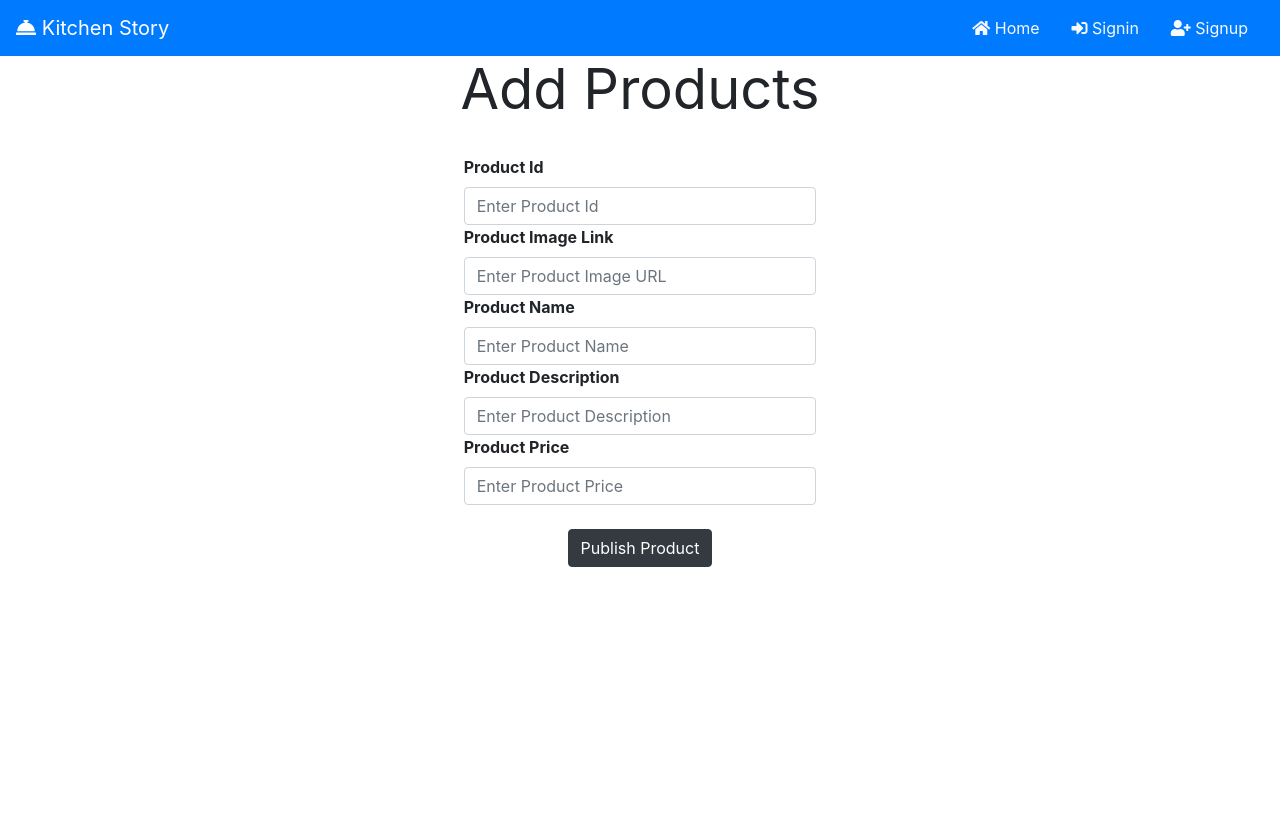
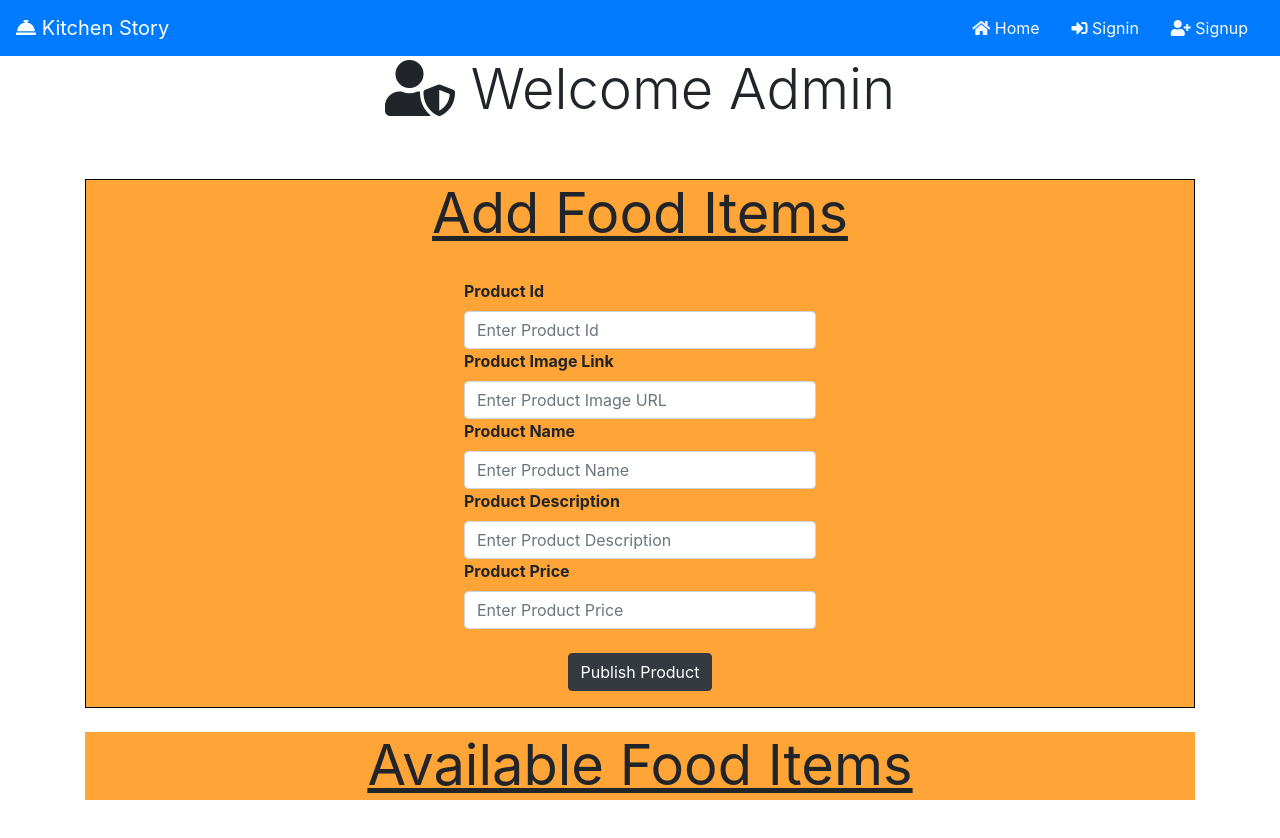
Before and after one commit to VastalShah/KitchenStory, an Angular app: page /admin in a window 1280 px wide. Before the commit the page ends 800 px from the top, so only its background shows below. Built offline with nearby package versions, Linux system fonts and the light colour scheme.

Commit message:
changed product schema

```diff
--- a/src/app/adminpage/adminpage.component.css
+++ b/src/app/adminpage/adminpage.component.css
@@ -0,0 +1,8 @@
+#addProducts{
+    border: 1px solid black;
+    background-color: #ffa436;
+}
+
+#deleteProduct{
+    background-color: #ffa436;
+}
--- a/src/app/adminpage/adminpage.component.html
+++ b/src/app/adminpage/adminpage.component.html
@@ -1,6 +1,9 @@
 <div class="container">
+    <h1 class="display-4 text-center"><i class="fas fa-user-shield"></i> Welcome Admin</h1>
+    <br><br>
+    <div id="addProducts">
         <blockquote class="blockquote text-center">
-        <h1 class="display-4"><strong>Add Products</strong></h1>
+            <h1 class="display-4"><strong><u>Add Food Items</u></strong></h1>
         </blockquote>
         <form style="padding: 1rem;" class="needs-validation">
             <div class="form-row justify-content-center align-items-center">
@@ -44,3 +47,14 @@
             </div>
         </form>
     </div>
+    <br>
+    <div id="deleteProduct">
+        <blockquote class="blockquote text-center">
+            <h1 class="display-4"><strong><u>Available Food Items</u></strong></h1>
+        </blockquote>
+        <ul class="list-group" *ngFor="let product of products">
+            <li class="list-group-item">Name: {{product.p_name}}, Price: {{product.p_price}} <button class="btn btn-danger" (click)="deleteItem(product.p_id)">Delete</button></li>
+        </ul>
+    </div>
+    <br>
+</div>
--- a/src/app/adminpage/adminpage.component.ts
+++ b/src/app/adminpage/adminpage.component.ts
@@ -1,4 +1,6 @@
 import { Component, OnInit } from '@angular/core';
+import { ProductModel } from '../products/product.model';
+import { ProductService } from '../products/product.service';
 
 @Component({
   selector: 'app-adminpage',
@@ -7,7 +9,11 @@ import { Component, OnInit } from '@angular/core';
 })
 export class AdminpageComponent implements OnInit {
 
-  constructor() { }
+  products: ProductModel[];
+
+  constructor( private productService: ProductService ) {
+    this.products = [];
+   }
 
   p_id: any;
   p_image: any;
@@ -16,6 +22,7 @@ export class AdminpageComponent implements OnInit {
   p_price!: number;
 
   ngOnInit(): void {
+    this.products = this.productService.getProducts(localStorage.length);
   }
 
   handleProductId(event: any){
@@ -39,7 +46,7 @@ export class AdminpageComponent implements OnInit {
   }
 
   handleProductSubmit(event: any){
-    let product: string = this.p_image + "+" + this.p_name + "+" + this.p_desc + "+" + this.p_price;
+    let product: string = this.p_id + "+" + this.p_image + "+" + this.p_name + "+" + this.p_desc + "+" + this.p_price;
     if(typeof(Storage) !== "undefined"){
       localStorage.setItem(this.p_id, product);
       alert("Successfully added product");
@@ -47,4 +54,8 @@ export class AdminpageComponent implements OnInit {
       alert("Your browser does not support web storage");
     }
   }
+
+  deleteItem(id: any){
+
+  }
 }
--- a/src/app/homepage/homepage.component.ts
+++ b/src/app/homepage/homepage.component.ts
@@ -41,11 +41,11 @@ export class HomepageComponent implements OnInit {
       var productId: any = localStorage.key(i);
       var prod = localStorage.getItem(productId);
       var product: any = prod?.split("+");
-      if(product[1].toLowerCase() == name.toLowerCase()){
-        this.p_img = product[0];
-        this.p_name = product[1];
-        this.p_desc = product[2];
-        this.p_price = product[3];
+      if(product[2].toLowerCase() == name.toLowerCase()){
+        this.p_img = product[1];
+        this.p_name = product[2];
+        this.p_desc = product[3];
+        this.p_price = product[4];
         return true;
       }
     }
--- a/src/app/products/product.model.ts
+++ b/src/app/products/product.model.ts
@@ -1,12 +1,14 @@
 
 export class ProductModel{
-    constructor(p_img: any, p_name: string, p_desc: string, p_price: number){
+    constructor(p_id: any, p_img: any, p_name: string, p_desc: string, p_price: number){
+        this.p_id = p_id;
         this.p_img = p_img;
         this.p_name = p_name;
         this.p_desc = p_desc;
         this.p_price = p_price;
      }
 
+    p_id: any;
     p_img: any;
     p_name!: string;
     p_desc!: string;
--- a/src/app/products/product.service.ts
+++ b/src/app/products/product.service.ts
@@ -8,13 +8,13 @@ export class ProductService {
 
   constructor() { }
 
-  getProducts(): ProductModel[]{
+  getProducts(range: number): ProductModel[]{
     let products = new Array<ProductModel>();
-    for(let i=0; i<4; i++){
+    for(let i=0; i<range; i++){
       var productId: any = localStorage.key(i);
       var prod = localStorage.getItem(productId);
       var product: any = prod?.split("+");
-      products.push(new ProductModel(product[0], product[1], product[2], product[3]))
+      products.push(new ProductModel(product[0], product[1], product[2], product[3], product[4]))
     }
     return products;
   }
--- a/src/app/products/products.component.ts
+++ b/src/app/products/products.component.ts
@@ -17,7 +17,7 @@ export class ProductsComponent implements OnInit {
   }
 
   ngOnInit(): void {
-    this.products = this.productService.getProducts();
+    this.products = this.productService.getProducts(4);
   }
 
 }
```
Lines whose indentation alone changed are shown as unchanged.
